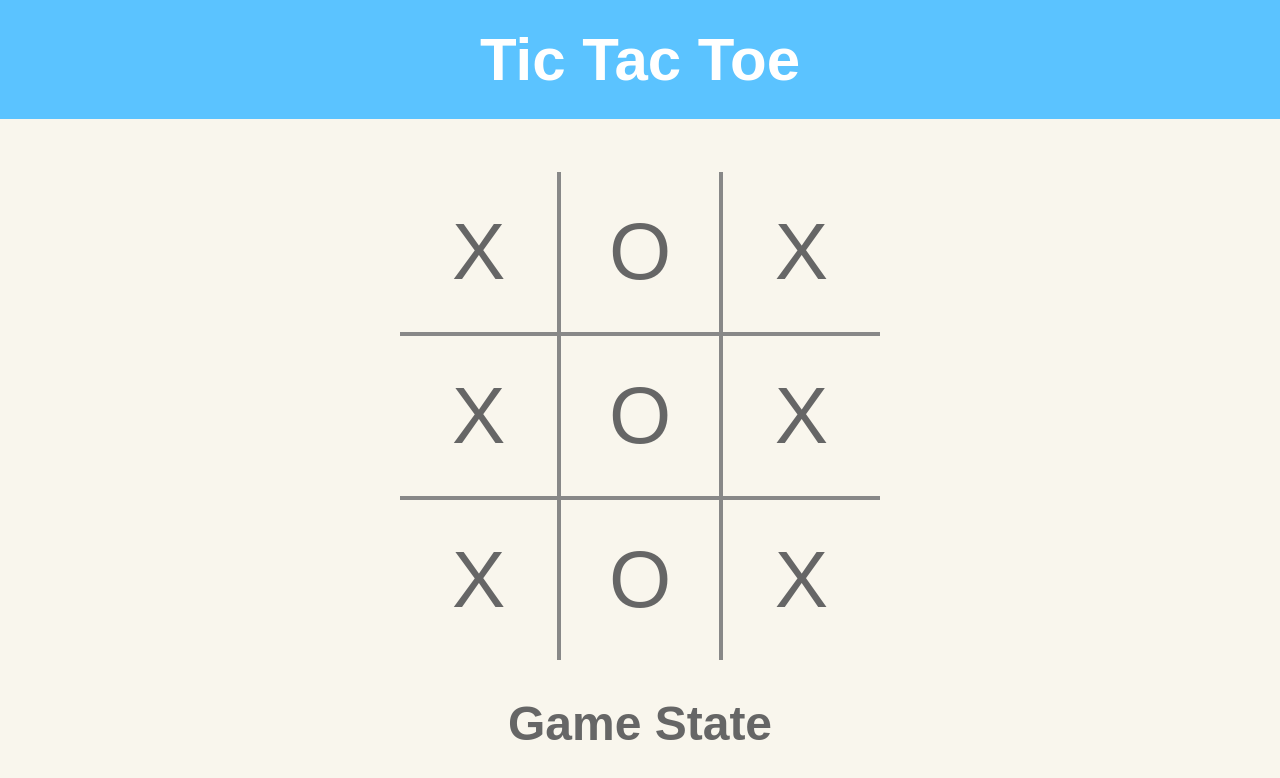
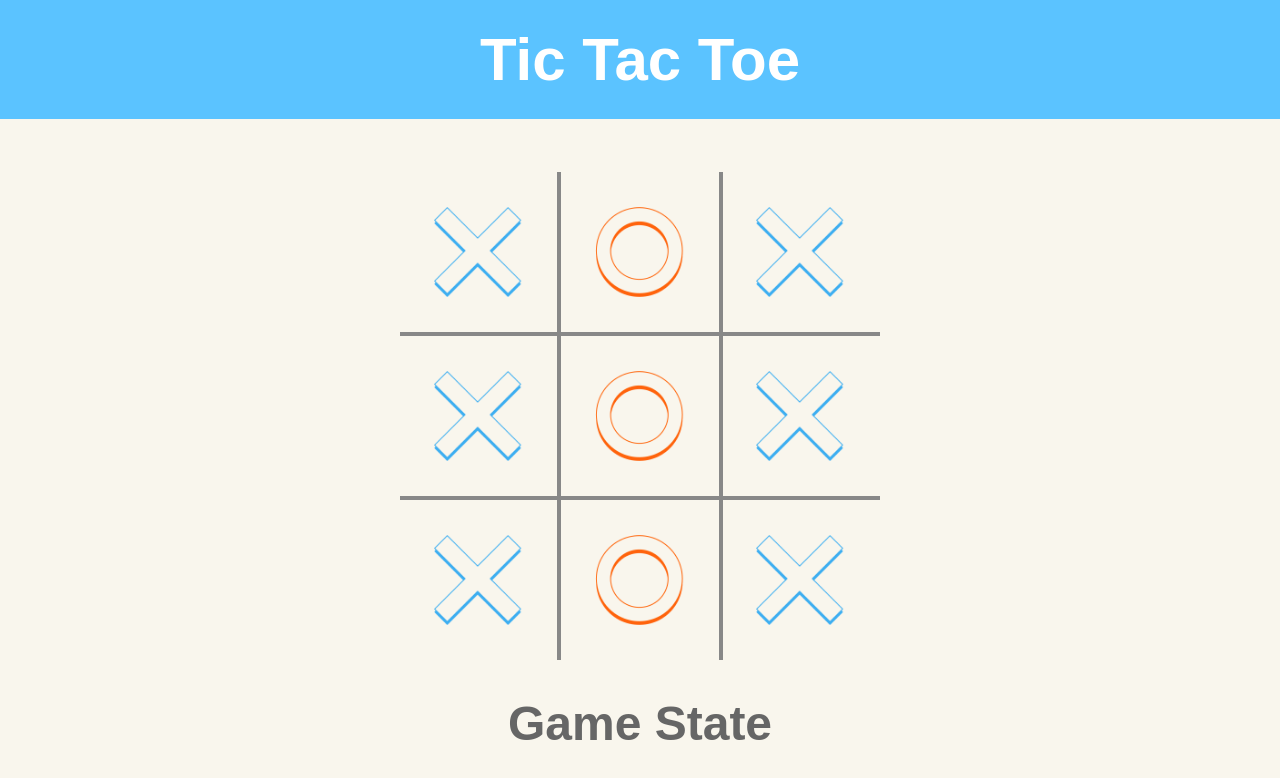
Before and after one commit to shoemakerdr/TicTacToe, a React (Create React App) app: page / in a window 1280 px wide. Shown: the top 778 px of the page. Built offline with nearby package versions, Linux system fonts and the light colour scheme; a web font is replaced by a local one.

Commit message:
Imported XImage and OImage components as board pieces.

```diff
--- a/src/Row.js
+++ b/src/Row.js
@@ -1,11 +1,13 @@
 import React from 'react'
 import './Row.css'
+import XImage from './XImage'
+import OImage from './OImage'
 
 const Row = props => (
         <div className='Row' style={props.rowStyle}>
-            <div id='space00' className='space space-left'>X</div>
-            <div id='space01' className='space space-center'>O</div>
-            <div id='space02' className='space space-right'>X</div>
+            <div id='space00' className='space space-left'><XImage /></div>
+            <div id='space01' className='space space-center'><OImage /></div>
+            <div id='space02' className='space space-right'><XImage /></div>
         </div>
     )
 
```
